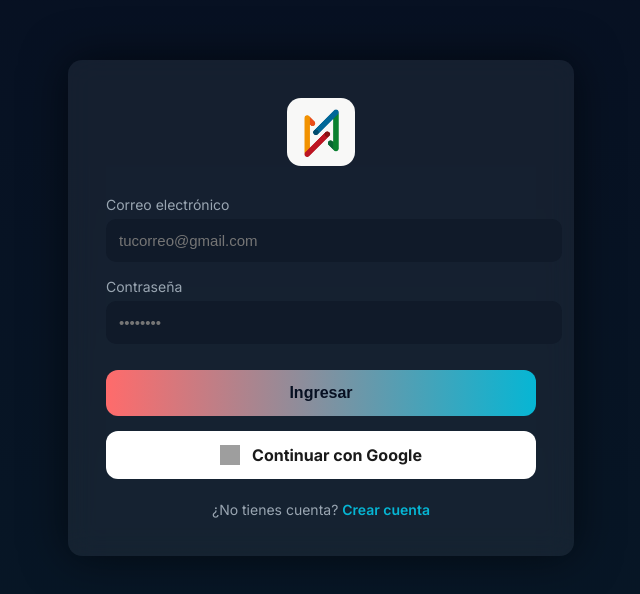
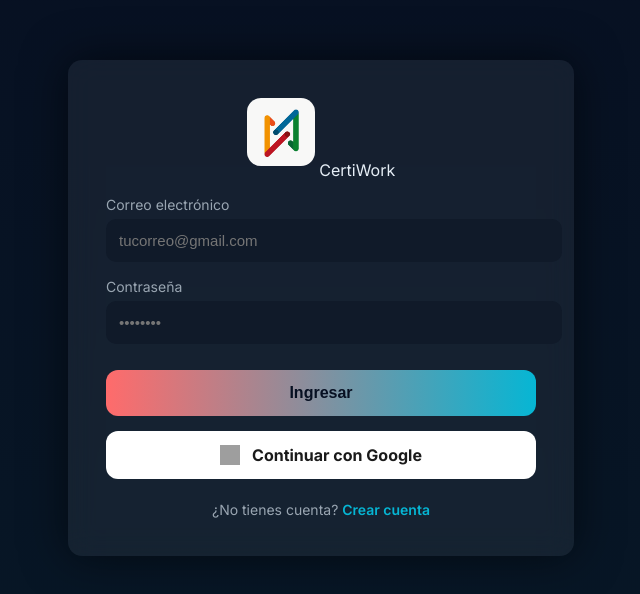
Before and after one commit to Nahomid/certiwork, a plain HTML site: page login.html in a window 1280 px wide. Shown: the part 112-706 px from the top of the page, without its empty margins (319-959 px from the left). Drawn offline with Linux system fonts and the light colour scheme; grey boxes are pictures that could not be loaded.

Commit message:
Update login.html

```diff
--- a/login.html
+++ b/login.html
@@ -96,8 +96,9 @@
 
 <div class="login-box">
 
-  <div class="brand">
+  <div class="brand" onclick="window.location.href='index.html'" style="cursor:pointer;">
     <img src="certiwork-logo.png" alt="CertiWork">
+    CertiWork
   </div>
 
   <form id="loginForm">
```
